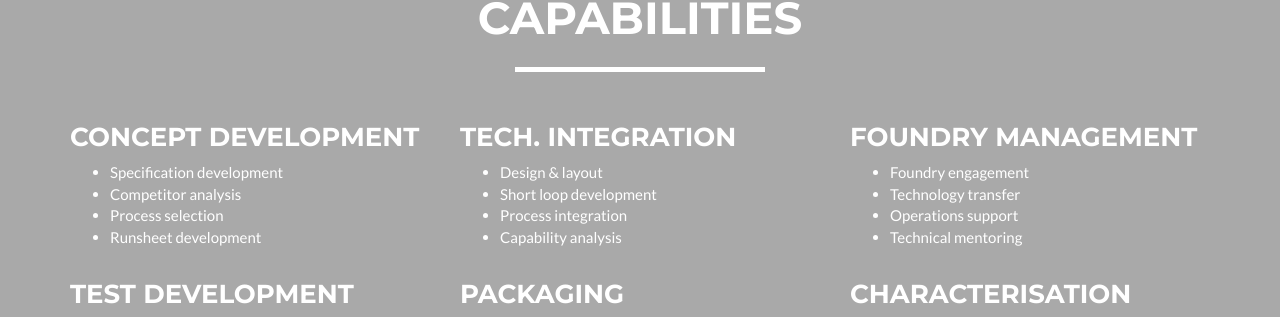
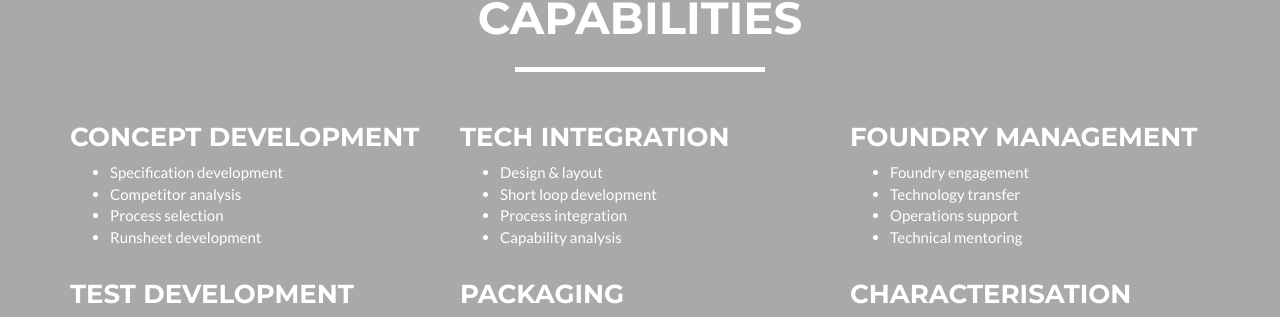
Before and after one commit to memsio/memsio.github.io, a Jekyll site: the page built from index.html, in a window 1280 px wide and 900 px high, scrolled down 1067 px. Shown: the part 139-456 px from the top of the window. Built offline with Jekyll 4.4.1, drawn with Linux system fonts in a browser that asks for light colours.

Commit message:
adjusted wording

```diff
--- a/_includes/capabilities.html
+++ b/_includes/capabilities.html
@@ -21,7 +21,7 @@
                 </div>
 
                 <div class="col-lg-4">
-                    <h3>Tech. Integration</h3>
+                    <h3>Tech Integration</h3>
                         <ul>
                             <li>Design & layout</li>
                             <li>Short loop development</li>
```
